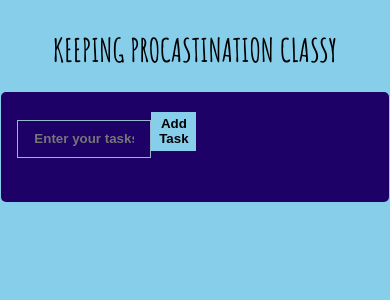
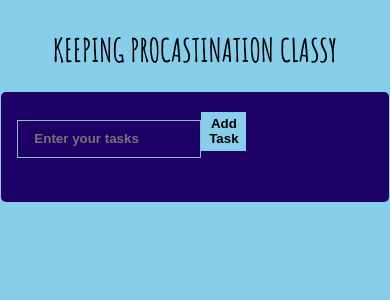
Before and after one commit to diyajojo/todo-app, a React (Create React App) app: page / in a window 390 px wide. Shown: the top 300 px of the page. Built offline with nearby package versions, Linux system fonts and the light colour scheme; a web font is replaced by a local one.

Commit message:
made resposiveness better

```diff
--- a/src/App.css
+++ b/src/App.css
@@ -136,7 +136,7 @@ body
 
   .inputsection
   {
-    width: 100px /* Adjusted width for responsiveness */
+    width: 150px /* Adjusted width for responsiveness */
   }
 
   .trashicon
@@ -154,4 +154,9 @@ body
     flex-direction: column; /* Adjusted flex-direction for mobile layout */
     align-items: center; /* Center align items on mobile */
   }
+  #form
+  {
+    flex-direction: row;
+    align-items: center;
+  }
 }
```
